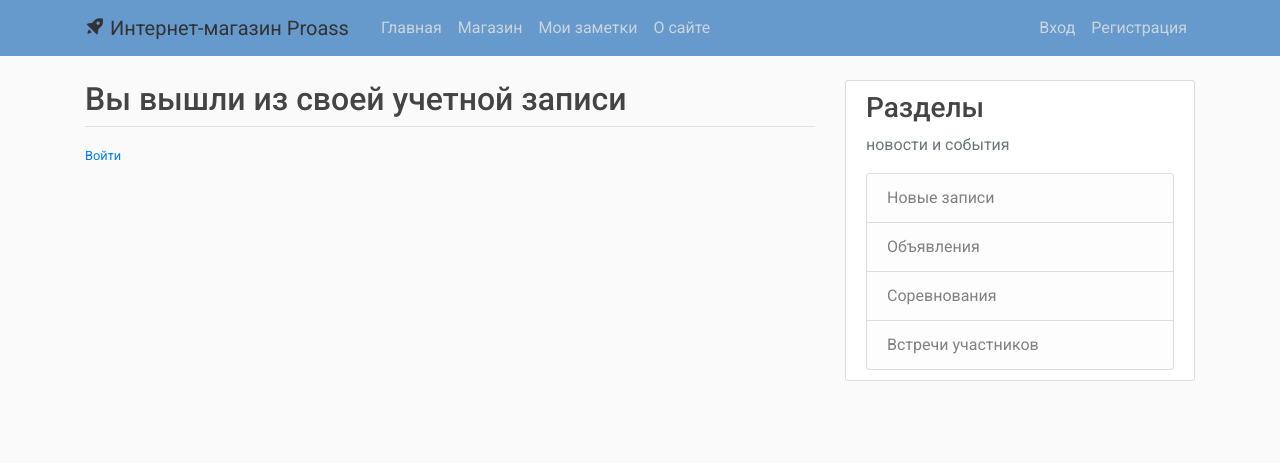
After one commit to MBA2023/Hardware-Store, a Django app: page /user_sets/logout/ in a window 1280 px wide. The commit adds this page. Shown: the top 463 px of the page. Run offline with Django 5.2, Linux system fonts and the light colour scheme; some libraries are stand-ins or nearby versions.

Commit message:
logout fixed

```diff
--- a/Site_store/Notes/templates/base.html
+++ b/Site_store/Notes/templates/base.html
@@ -36,9 +36,14 @@
               <a class="nav-item nav-link"  href="{% url 'about-site' %}">О сайте</a>
             </div>
             <!-- Правая часть навигационной панели -->
-            <div class="navbar-nav">
-              <a class="nav-item nav-link" href="{% url 'login' %}">Вход</a>
-              <a class="nav-item nav-link" href="{% url 'reg' %}">Регистрация</a>
+              <div class="navbar-nav">
+              {% if user.is_authenticated %}
+                <a class="nav-item nav-link" href="{% url 'profile' %}">Профиль</a>
+                <a class="nav-item nav-link" href="{% url 'logout' %}">Выход</a>
+              {% else %}
+                <a class="nav-item nav-link" href="{% url 'login' %}">Вход</a>
+                <a class="nav-item nav-link" href="{% url 'reg' %}">Регистрация</a>
+              {% endif %}
             </div>
           </div>
         </div>
@@ -53,7 +58,7 @@
             	{{ message }}
           	</div>
         	{% endfor %}
-{% endif %}
+            {% endif %}
           {% block content %}{% endblock %}
         </div>
         <div class="col-md-4">
--- a/Site_store/Site_store/settings.py
+++ b/Site_store/Site_store/settings.py
@@ -1,5 +1,5 @@
 """
-Django settings for Site_store project.
+Django's settings for Site_store project.
 
 Generated by 'django-admin startproject' using Django 5.0.1.
 
@@ -41,10 +41,8 @@ INSTALLED_APPS = [
     'Notes',
 ]
 
-
 CRISPY_ALLOWED_TEMPLATE_PACKS = "bootstrap4"
 CRISPY_TEMPLATE_PACK = 'bootstrap4'
-
 
 MIDDLEWARE = [
     'django.middleware.security.SecurityMiddleware',
--- /dev/null
+++ b/Site_store/User_set/templates/users_set/logout.html
@@ -0,0 +1,9 @@
+{% extends "base.html" %}
+{% block content %}
+    <h2>Вы вышли из своей учетной записи</h2>
+    <div class="border-top pt-3">
+        <small class="text-muted">
+            <a href="{% url 'login' %}">Войти</a>
+        </small>
+    </div>
+{% endblock content %}
--- a/Site_store/User_set/urls.py
+++ b/Site_store/User_set/urls.py
@@ -4,7 +4,9 @@ from . import views
 urlpatterns = [
     path('reg/', views.register, name="reg"),
     path('login/', views.user_login, name="login"),
-    # path("logout/", views.logout, name="logout"),
+    path('profile/', views.profile, name="profile"),
+    path('logout/', views.logout, name='logout'),
+    # path('login/', auth_views.LoginView.as_view(template_name='users_set/login.html'), name='login'),
     # path("notes/", views.notes, name="notes"),
     # path("add_note/", views.add_note, name="new_note"),
 ]
--- a/Site_store/User_set/views.py
+++ b/Site_store/User_set/views.py
@@ -4,6 +4,7 @@ from django.contrib.auth import authenticate, login
 from .forms import LoginForm, UserRegistrationForm
 from django.contrib import messages
 from django.contrib.auth.decorators import login_required
+from django.contrib.auth import logout as logout_2
 
 
 def user_login(request):
@@ -15,7 +16,8 @@ def user_login(request):
             if user is not None:
                 if user.is_active:
                     login(request, user)
-                    return HttpResponse('Вход выполнен')
+                    messages.success(request, f'Выполнен вход в систему {user}!')
+                    return redirect('store-home')
                 else:
                     return HttpResponse('Несуществующий аккаунт')
             else:
@@ -42,3 +44,13 @@ def register(request):
     else:
         user_form = UserRegistrationForm()
     return render(request, 'users_set/reg.html', {'user_form': user_form})
+
+
+def logout(request):
+    logout_2(request)
+    return render(request, 'users_set/logout.html')
+
+
+@login_required
+def profile(request):
+    return render(request, 'users_set/profile.html')
```
Also changed, not shown: Site_store/User_set/templates/users_set/profile.html (added, +14 -0 lines).
